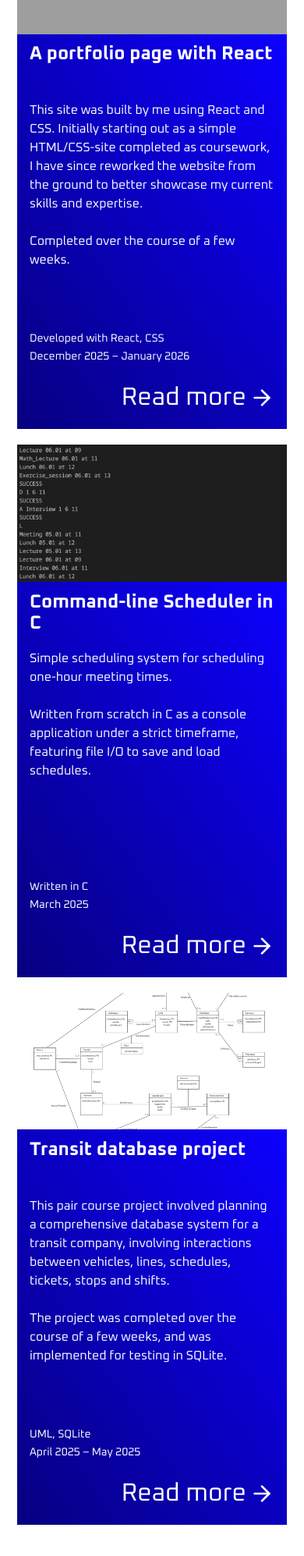
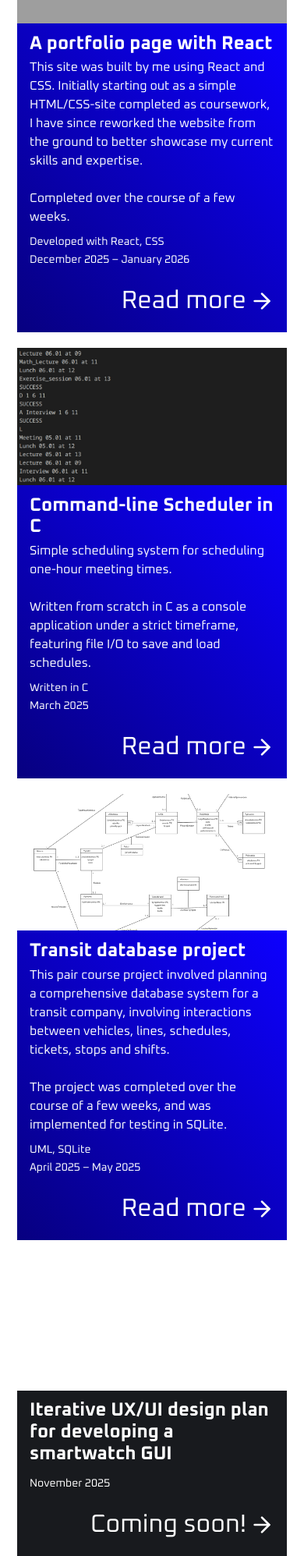
Before and after one commit to silentwinter0/portfolio, a React (Vite) app: page / in a window 390 px wide. Shown: the part 1824-3819 px from the top of the page at 78% size. Built offline with nearby package versions, Linux system fonts and the light colour scheme; grey boxes are pictures that could not be loaded.

Commit message:
Fourth revision of mobile styling

```diff
--- a/src/components/Article.css
+++ b/src/components/Article.css
@@ -114,7 +114,7 @@
 @media (max-width: 640px) {
 
   .article {
-    max-width: 100%;
+    max-width: 96%;
   }
 
   .inline-article-image {
@@ -123,7 +123,6 @@
   }
 
   .article-paragraph {
-    max-width: 40ch;
     font-size: 16px;
   }
 
--- a/src/components/ProjectCard.css
+++ b/src/components/ProjectCard.css
@@ -101,6 +101,7 @@
 
 .projecttext h2 {
   font-size: 24px;
+  height: auto;
 }
 
 .projecttext h3 {
--- a/src/components/Projects.css
+++ b/src/components/Projects.css
@@ -99,4 +99,16 @@
   }
 }
 
-/* Break-fix xyz */
+@media screen and (max-width: 899px) {
+  .top-projects, .other-projects {
+    grid-auto-rows: auto;
+  }
+
+  .projectcontainer {
+    height: auto;
+  }
+}
+
+  .projectcontainer {
+    height: auto;
+  }
```
